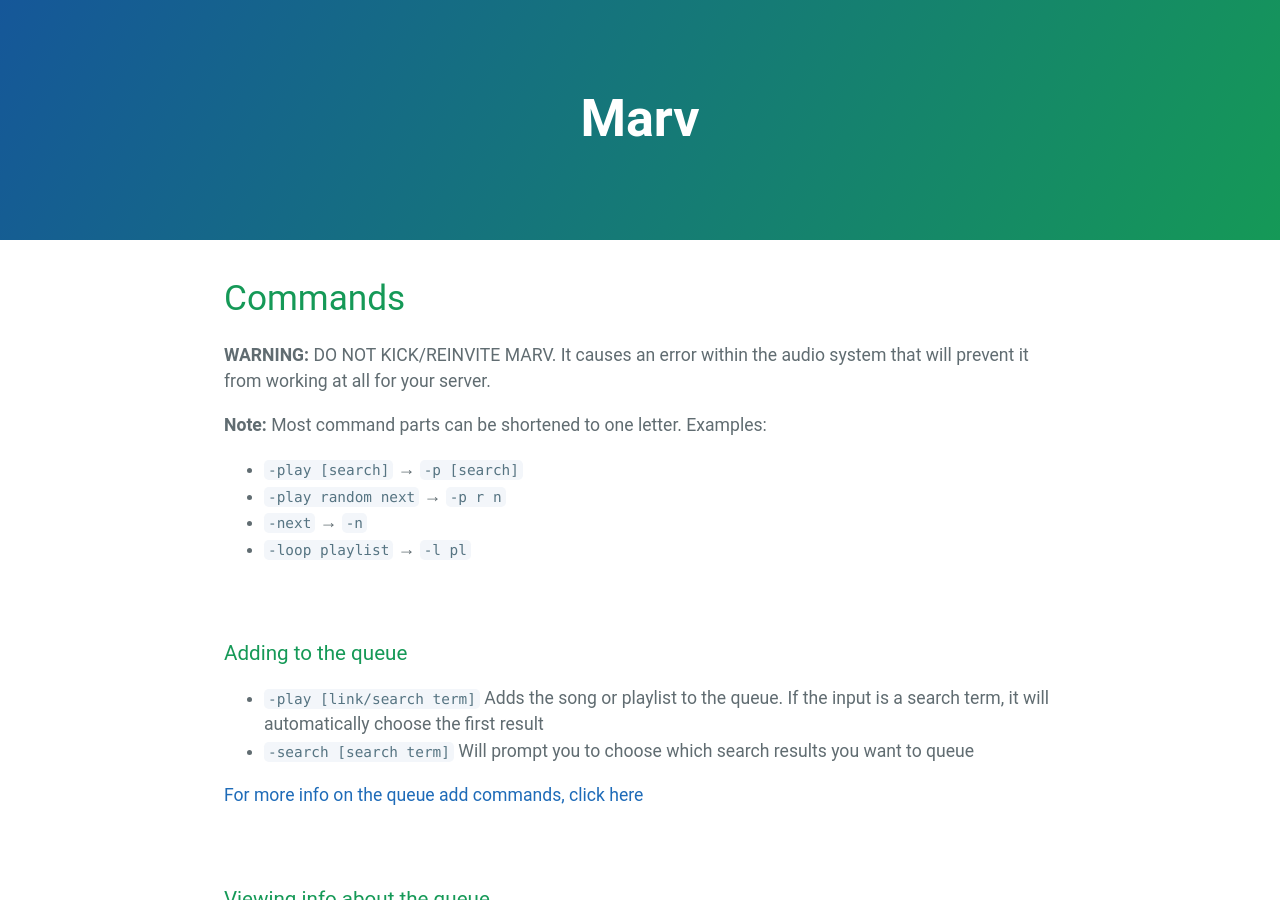
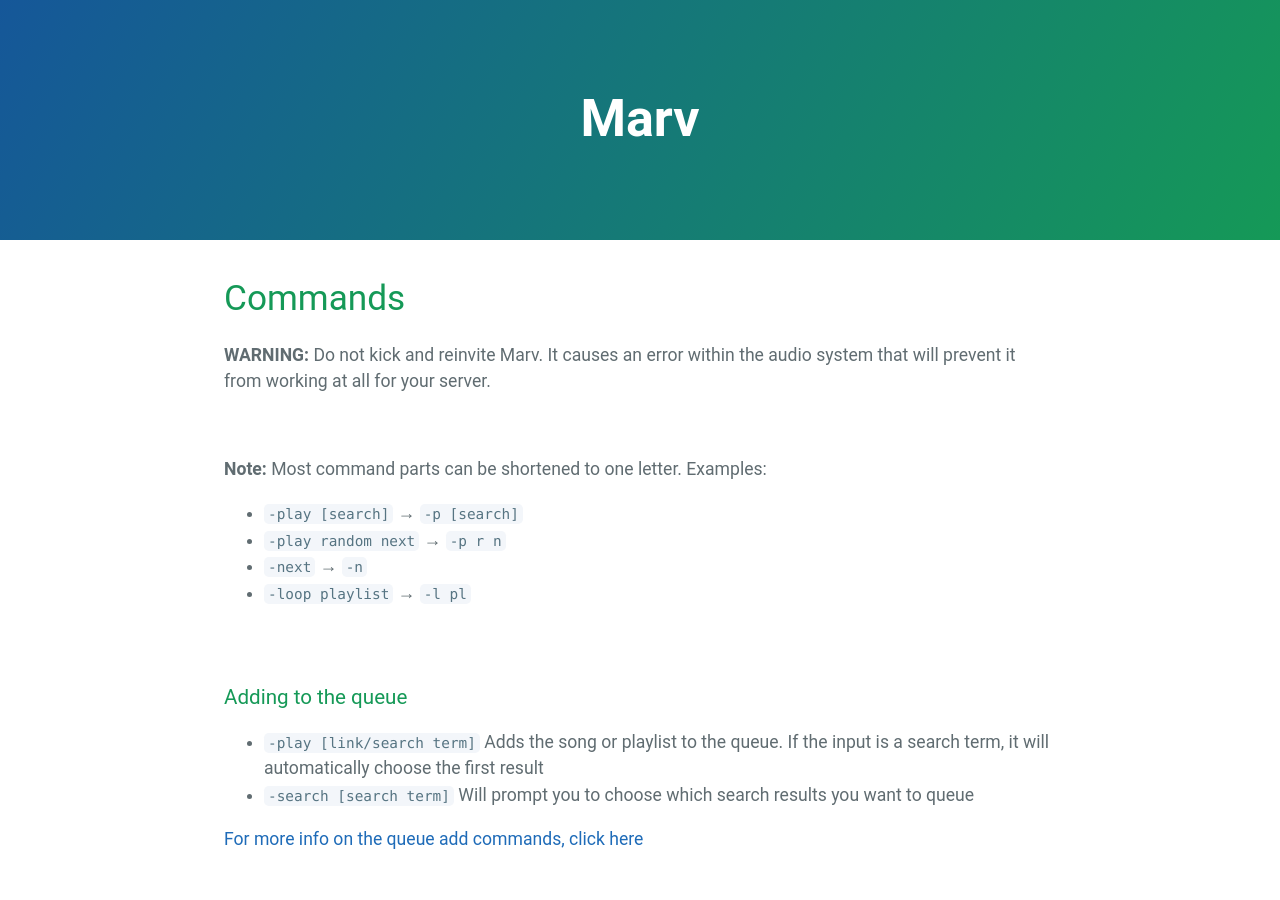
Before and after one commit to mymindishazel/marv-docs, a Jekyll site: the page built from commands.md, in a window 1280 px wide and 900 px high. Built offline with Jekyll 4.4.1, drawn with Linux system fonts in a browser that asks for light colours; our own code applies the rules of GitHub Pages for plain Markdown files.

Commit message:
Update commands.md

```diff
--- a/commands.md
+++ b/commands.md
@@ -1,6 +1,8 @@
 # Commands
 
-**WARNING:** DO NOT KICK/REINVITE MARV. It causes an error within the audio system that will prevent it from working at all for your server.
+**WARNING:** Do not kick and reinvite Marv. It causes an error within the audio system that will prevent it from working at all for your server.
+
+<br>
 
 **Note:** Most command parts can be shortened to one letter. Examples:
 - `-play [search]` → `-p [search]`
```
